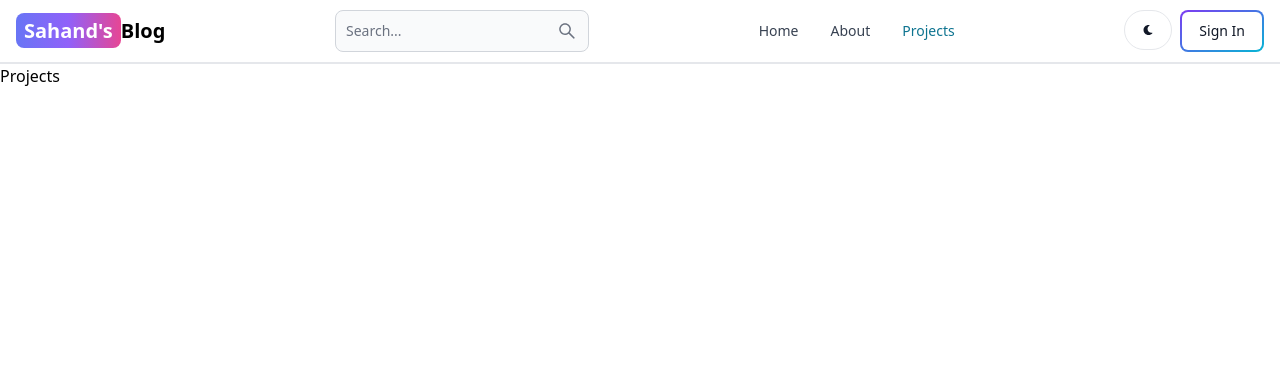
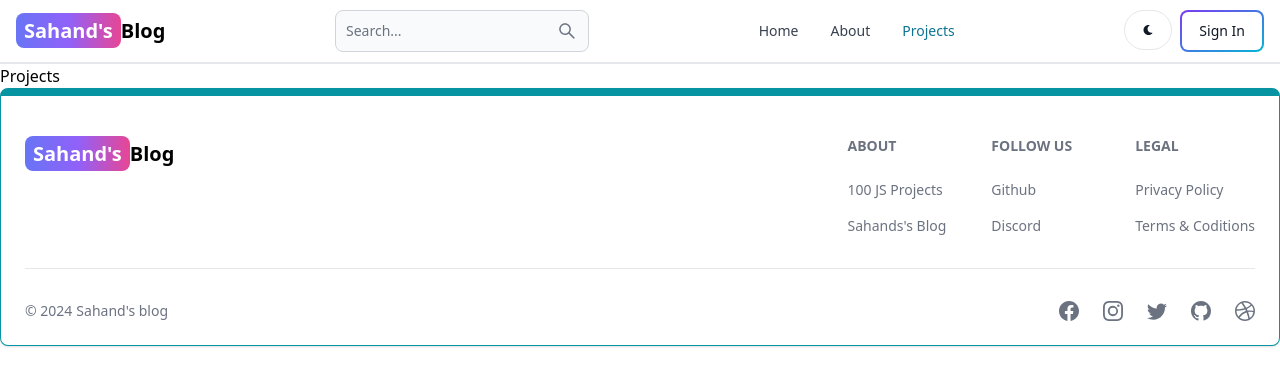
Before and after one commit to Josede2450/mern-blog, a React (Vite) app in the folder client/: page /projects in a window 1280 px wide. Shown: the top 386 px of the page. Built offline with nearby package versions, Linux system fonts and the light colour scheme.

Commit message:
create and add  the footer component

```diff
--- a/client/src/App.jsx
+++ b/client/src/App.jsx
@@ -7,6 +7,7 @@
 import SignIn from "./pages/SignIn";
 import SignUp from "./pages/SignUp";
 import Header from "./components/Header";
+import Footer from "./components/Footer";
 
 export default function App() {
   return (
@@ -20,6 +21,7 @@
         <Route path="/dashboard" element={<Dashboard />} />
         <Route path="/projects" element={<Projects />} />
       </Routes>
+      <Footer />
     </BrowserRouter>
   );
 }
--- /dev/null
+++ b/client/src/components/Footer.jsx
@@ -0,0 +1,84 @@
+import { Footer } from "flowbite-react";
+import React from "react";
+import { Link } from "react-router-dom";
+import {
+  BsFacebook,
+  BsInstagram,
+  BsTwitter,
+  BsGithub,
+  BsDribbble,
+} from "react-icons/bs";
+
+export default function FooterCom() {
+  return (
+    <Footer container className="border border-t-8 border-teal-500">
+      <div className="w-full max-w-7xl mx-auto">
+        <div className="grid w-full justify-between sm:flex md:grid-cols-1">
+          <div className="mt-5">
+            <Link
+              to="/"
+              className="self-center whitespace-nowrap text-lg sm:text-xl font-semibold dark:text-white"
+            >
+              <span className="px-2 py-1 bg-gradient-to-r from-indigo-500 via-purple-500 to-pink-500 rounded-lg text-white">
+                Sahand's
+              </span>
+              Blog
+            </Link>
+          </div>
+          <div className="grid grid-cols-2 gap-8 mt-4 sm:grid-cols-3 sm:gap-6">
+            <div>
+              <Footer.Title title="About" />
+              <Footer.LinkGroup col>
+                <Footer.Link
+                  href="https:www.100jsprojects.com"
+                  target="_blank"
+                  rel="noopener noreferrer"
+                >
+                  100 JS Projects
+                </Footer.Link>
+                <Footer.Link
+                  href="/about"
+                  target="_blank"
+                  rel="noopener noreferrer"
+                >
+                  Sahands's Blog
+                </Footer.Link>
+              </Footer.LinkGroup>
+            </div>
+            <div>
+              <Footer.Title title="Follow us" />
+              <Footer.LinkGroup col>
+                <Footer.Link href="https:www.github.com">Github</Footer.Link>
+                <Footer.Link href="#" target="_blank" rel="noopener noreferrer">
+                  Discord
+                </Footer.Link>
+              </Footer.LinkGroup>
+            </div>
+            <div>
+              <Footer.Title title="Legal" />
+              <Footer.LinkGroup col>
+                <Footer.Link href="#">Privacy Policy</Footer.Link>
+                <Footer.Link href="#">Terms &amp; Coditions</Footer.Link>
+              </Footer.LinkGroup>
+            </div>
+          </div>
+        </div>
+        <Footer.Divider />
+        <div className="w-full sm:flex sm:items-center sm:justify-between">
+          <Footer.Copyright
+            href="#"
+            by="Sahand's blog"
+            year={new Date().getFullYear()}
+          />
+          <div className="flex gap-6 sm:mt-0 mt-4 sm:justify-center">
+            <Footer.Icon href="#" icon={BsFacebook} />
+            <Footer.Icon href="#" icon={BsInstagram} />
+            <Footer.Icon href="#" icon={BsTwitter} />
+            <Footer.Icon href="https:www.github.com" icon={BsGithub} />
+            <Footer.Icon href="#" icon={BsDribbble} />
+          </div>
+        </div>
+      </div>
+    </Footer>
+  );
+}
```
